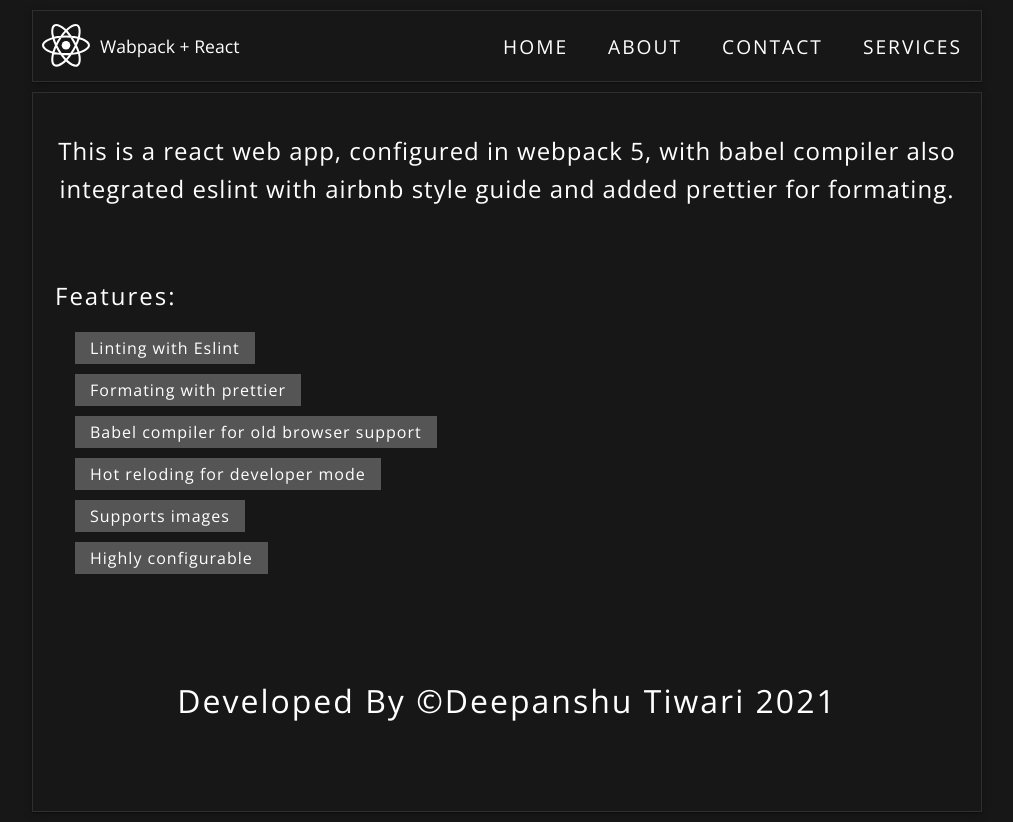
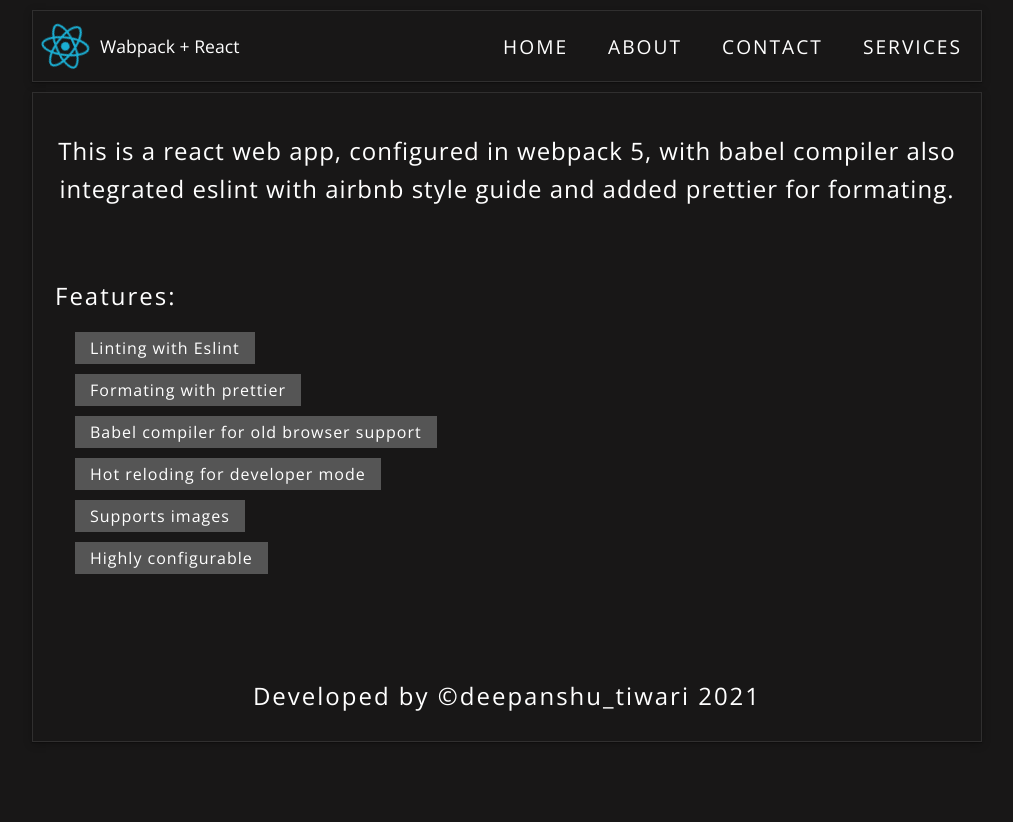
Before and after one commit to ddepu11/react_with_webpack, a React app: page /about in a window 1280 px wide. Shown: the whole page, without its empty margins (133-1146 px from the left). After the commit the page ends 800 px from the top, so only its background shows below. Built offline with nearby package versions, Linux system fonts and the light colour scheme.

Commit message:
style: navbar icon

```diff
--- a/src/components/Navbar.jsx
+++ b/src/components/Navbar.jsx
@@ -23,7 +23,9 @@
   return (
     <Wrapper className='flex'>
       <div className='icon flex'>
-        <GrReactjs fontSize='3em' className='react' />
+        <div className='react flex'>
+          <GrReactjs fontSize='3em' />
+        </div>
         <span>Wabpack + React</span>
       </div>
 
@@ -69,6 +71,11 @@
     }
   }
 
+  .react {
+    animation: spin 8s infinite linear;
+    color: #1aafd4;
+  }
+
   .inner {
     justify-content: space-between;
 
@@ -98,6 +105,16 @@
     display: none;
   }
 
+  @keyframes spin {
+    from {
+      transform: rotate(0deg);
+    }
+
+    to {
+      transform: rotate(360deg);
+    }
+  }
+
   @media screen and (max-width: 746px) {
     flex-direction: column;
     align-items: flex-start;
@@ -107,31 +124,27 @@
       height: 0;
       overflow: hidden;
       transition: height 0.5s ease-in-out;
+      width: 100%;
     }
 
     .inner {
       flex-direction: column;
       align-items: flex-start;
+      padding: 0 0 8px;
 
+      li,
       a {
-        padding: 10px 20px;
-        transition: transform 0.5s ease;
+        width: 100%;
       }
 
-      a:hover {
-        transform: scale(1.1);
-        background: #333;
-      }
+      li {
+        a:hover {
+          transform: scale(1.05) !important;
+        }
 
-      a:last-child:hover {
-        transform: translateX(-2px) scale(1.1);
-        background: #333;
-      }
-
-      a {
-        font-size: 1.2em;
-        text-transform: uppercase;
-        letter-spacing: 2px;
+        a {
+          font-size: 1.1em;
+        }
       }
     }
 
--- a/src/screens/AboutScreen.jsx
+++ b/src/screens/AboutScreen.jsx
@@ -36,13 +36,12 @@
       </ul>
     </div>
 
-    <h2>Developed by &copy;deepanshu tiwari {new Date().getFullYear()}</h2>
+    <h2>Developed by &copy;deepanshu_tiwari {new Date().getFullYear()}</h2>
   </Wrapper>
 );
 
 const Wrapper = styled.main`
-  padding: 10px 10px;
-  height: 90vh;
+  padding: 10px 10px 30px;
   flex-direction: column;
   margin-top: 10px;
   text-align: center;
@@ -92,9 +91,9 @@
   }
 
   h2 {
-    font-size: 2em;
+    font-size: 1.87;
     letter-spacing: 2px;
-    text-transform: capitalize;
+    /* text-transform: capitalize; */
     font-weight: 200;
     margin-top: 95px;
   }
--- a/src/screens/ContactScreen.jsx
+++ b/src/screens/ContactScreen.jsx
@@ -28,7 +28,7 @@
 
 const Wrapper = styled.main`
   padding: 5px 5px;
-  height: 90vh;
+  height: 85vh;
   margin-top: 10px;
   box-shadow: rgba(0, 0, 0, 0.25) 0px 0.0625em 0.0625em, rgba(0, 0, 0, 0.25) 0px 0.125em 0.5em,
     rgba(255, 255, 255, 0.1) 0px 0px 0px 1px inset;
--- a/src/screens/HomeScreen.jsx
+++ b/src/screens/HomeScreen.jsx
@@ -8,7 +8,7 @@
 
 const Wrapper = styled.main`
   padding: 10px 10px;
-  height: 90vh;
+  height: 85vh;
   margin-top: 10px;
   box-shadow: rgba(0, 0, 0, 0.25) 0px 0.0625em 0.0625em, rgba(0, 0, 0, 0.25) 0px 0.125em 0.5em,
     rgba(255, 255, 255, 0.1) 0px 0px 0px 1px inset;
--- a/src/screens/ServicesScreen.jsx
+++ b/src/screens/ServicesScreen.jsx
@@ -8,7 +8,7 @@
 
 const Wrapper = styled.main`
   padding: 5px 5px;
-  height: 90vh;
+  height: 86vh;
   margin-top: 10px;
   box-shadow: rgba(0, 0, 0, 0.25) 0px 0.0625em 0.0625em, rgba(0, 0, 0, 0.25) 0px 0.125em 0.5em,
     rgba(255, 255, 255, 0.1) 0px 0px 0px 1px inset;
```
